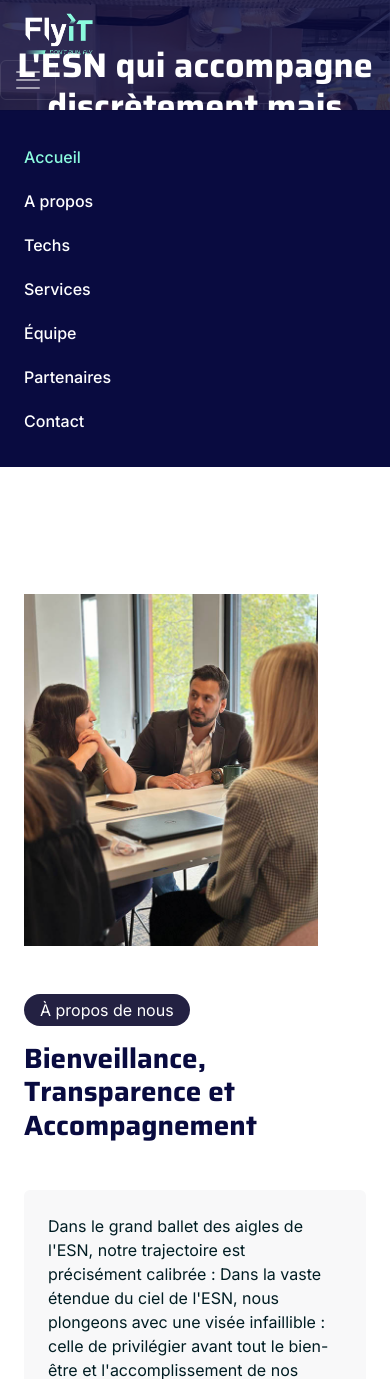
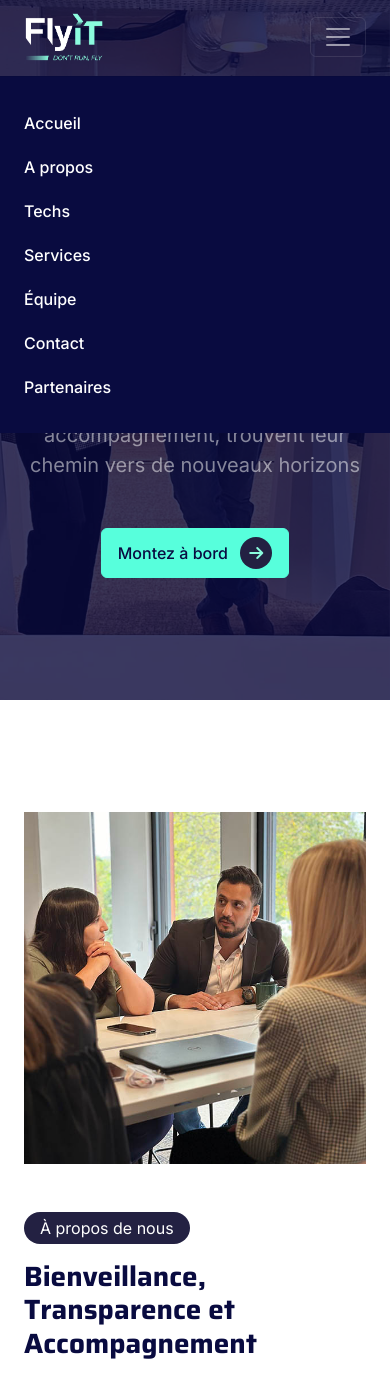
Before and after one commit to alexbalak21/fly-it_site, a PHP site: page / in a window 390 px wide, after a click that opens the changed part; the page is wider, and only the part inside the window is pictured. Shown: the top 1379 px of that part. Run offline with PHP 8.4, Linux system fonts and the light colour scheme; some libraries are stand-ins or nearby versions.

Commit message:
Fixed banner. About : Centerd conact button on mobile

```diff
--- a/components/carousel.php
+++ b/components/carousel.php
@@ -1,24 +1,24 @@
-  <!------------------------------------------------------------ CAROUSEL START------------------------------------------------------------>
-  <div class="container-fluid p-0 mb-5">
+        <!------------------------------------------------------------ Carousel Start------------------------------------------------------------>
+        <div class="container-fluid p-0 mb-5">
             <section
                 id="header-carousel"
                 class="carousel slide"
                 data-bs-ride="carousel"
             >
-                <div class="carousel-inner">
+                <div class="carousel-inner" >
                     <div class="carousel-item active">
                         <img class="w-100" src="img/banner-1.jpg" alt="Image" />
                         <div class="carousel-caption">
                             <div class="container">
                                 <div class="row justify-content-center">
                                     <div class="col-lg-7 pt-5">
-                                        <h1
+                                        <h2
                                             class="display-4 text-white mb-3 animated slideInDown"
                                         >
                                             L'ESN qui accompagne discrètement
                                             mais sûrement vos projets vers leurs
                                             horizons les plus prometteurs
-                                        </h1>
+                                        </h2>
                                         <p
                                             class="fs-5 text-white-50 mb-5 animated slideInDown"
                                         >
@@ -28,7 +28,7 @@
                                         </p>
                                         <a
                                             class="btn btn-primary py-2 px-3 animated slideInDown text-secondary"
-                                            href="contact.php"
+                                            href="contact.html"
                                         >
                                             Montez à bord
                                             <div
@@ -54,14 +54,14 @@
                             <div class="container">
                                 <div class="row justify-content-center">
                                     <div class="col-lg-7 pt-5">
-                                        <h1
+                                        <h2
                                             class="display-4 text-white mb-3 animated slideInDown"
                                         >
                                             Ensemble, transformons chaque ligne
                                             de code en une symphonie numérique,
                                             tout en façonnant l'avenir de la
                                             technologie
-                                        </h1>
+                                        </h2>
                                         <p
                                             class="fs-5 text-white-50 mb-5 animated slideInDown"
                                         >
@@ -72,7 +72,7 @@
                                         </p>
                                         <a
                                             class="btn btn-primary py-2 px-3 animated slideInDown text-secondary"
-                                            href="contact.php"
+                                            href="contact.html"
                                         >
                                             Montez à Bord
                                             <div
@@ -99,7 +99,7 @@
                         class="carousel-control-prev-icon"
                         aria-hidden="true"
                     ></span>
-                    <span class="visually-hidden">Précédent</span>
+                    <span class="visually-hidden">Previous</span>
                 </button>
                 <button
                     class="carousel-control-next"
@@ -111,7 +111,7 @@
                         class="carousel-control-next-icon"
                         aria-hidden="true"
                     ></span>
-                    <span class="visually-hidden">Suivant</span>
+                    <span class="visually-hidden">Next</span>
                 </button>
             </section>
         </div>
--- a/components/navigation.php
+++ b/components/navigation.php
@@ -1,4 +1,4 @@
-            <!------------------------------------------------------------ NAVIGATION ------------------------------------------------------------>
+            <!------------------------------------------------------------ NAVIGATION START------------------------------------------------------------>
             <nav
                 id="top"
                 class="navbar navbar-expand-lg navbar-dark py-lg-0 px-lg-5 wow fadeIn"
@@ -9,10 +9,8 @@
                         class="brand-logo"
                         src="img/logo.png"
                         alt="Fly It Logo"
-                        style="width: 20%; height: 1%"
                     />
                 </a>
-
                 <button
                     type="button"
                     class="navbar-toggler me-4"
@@ -23,28 +21,53 @@
                 </button>
                 <div class="collapse navbar-collapse" id="navbarCollapse">
                     <div class="navbar-nav ms-auto p-4 p-lg-0">
-                        <a href="/#header-carousel" class="nav-item nav-link active"
+                        <a href="index.html" class="nav-item nav-link active"
                             >Accueil</a
                         >
+                        <a href="/#about" class="nav-item nav-link">A propos</a>
 
-                        <a href="/#about" class="nav-item nav-link">A propos</a>
                         <a href="/#tech" class="nav-item nav-link">Techs</a>
-                        <a href="#services" class="nav-item nav-link"
+
+                        <a href="/#services" class="nav-item nav-link"
                             >Services</a
                         >
+
                         <a href="/#team" class="nav-item nav-link">Équipe</a>
-                        <a href="/#partners" class="nav-item nav-link"
-                            >Partenaires</a
-                        >
-                        <a href="contact.php/#contact" class="nav-item nav-link"
+
+                        <a href="contact.html" class="nav-item nav-link"
                             >Contact</a
                         >
+                        <a href="#partners" class="nav-item nav-link"
+                            >Partenaires
+                        </a>
 
+                        <!-- <div class="nav-item dropdown">
+                            <a
+                                href="#"
+                                class="nav-link dropdown-toggle"
+                                data-bs-toggle="dropdown"
+                                >Pages</a
+                            >
+                            <div class="dropdown-menu m-0">
+                                <a href="service.html" class="dropdown-item"
+                                    >Service</a
+                                >
+                                <a href="team.html" class="dropdown-item"
+                                    >Notre équipe</a
+                                >
+                                <a href="testimonial.html" class="dropdown-item"
+                                    >Testimonial</a
+                                >
+                                <a href="colors.html" class="dropdown-item"
+                                    >Colors</a
+                                >
+                            </div>
+                        </div> -->
                     </div>
                     <div class="d-none d-lg-flex ms-2">
                         <a
                             class="btn btn-outline-primary py-2 px-3"
-                            href="contact.php"
+                            href="contact.html"
                         >
                             Montez à bord
                             <div
@@ -56,4 +79,4 @@
                     </div>
                 </div>
             </nav>
-            <!------------------------------------------------------------ NAVIGATION ------------------------------------------------------------>
+            <!------------------------------------------------------------ NAVIGATION END------------------------------------------------------------>
--- a/components/topbar.php
+++ b/components/topbar.php
@@ -1,21 +1,20 @@
-           <!------------------------------------------------------------ TOPBAR------------------------------------------------------------>
+<!------------------------------------------------------------ TOPBAR START------------------------------------------------------------>
 <div
-            class="container-fluid fixed-top px-0 custom-nav wow fadeIn"
+    class="container-fluid fixed-top px-0 wow fadeIn custom-nav"
     data-wow-delay="0.1s"
 >
-
     <div
         class="top-bar text-white-50 row gx-0 align-items-center d-none d-lg-flex"
     >
         <div class="col-lg-6 px-5 text-start">
             <a
-                        href="https://www.google.com/maps/place/55+Av.+Ren%C3%A9+Cassin,+69009+Lyon/data=!4m2!3m1!1s0x47f4eb7496a55165:0x14ce65420b6f18e1?sa=X&ved=2ahUKEwj_k9_axvqBAxWYVqQEHRVRDOcQ8gF6BAgPEAA"
+                href="https://www.google.com/maps/place/55+Av.+Ren%C3%A9+Cassin,+69009+Lyon/data=!4m2!3m1!1s0x47f4eb7496a55165:0x14ce65420b6f18e1?sa=X&ved=2ahUKEwj_k9_axvqBAxWYVqQEHRVRDOcQ8gF6BAgPEAA&ved=2ahUKEwj_k9_axvqBAxWYVqQEHRVRDOcQ8gF6BAgVEAI"
             >
                 <small
-                            ><i class="fa fa-map-marker-alt me-2"></i>55 ter Av.
-                            René Cassin, 69009 Lyon</small
+                    ><i class="fa fa-map-marker-alt me-2"></i>55 ter Av. René
+                    Cassin, 69009 Lyon</small
+                ></a
             >
-                    </a>
             <a href="mailto:recrutement@fly-it.tech">
                 <small class="ms-4"
                     ><i class="fa fa-envelope me-2"></i
@@ -28,18 +27,15 @@
             <a
                 class="text-white-50 ms-3"
                 href="https://www.linkedin.com/company/fly-it-tech/"
-                    >
-                        <i class="fab fa-linkedin-in"></i>
-                    </a>
+                ><i class="fab fa-linkedin-in"></i
+            ></a>
             <a
                 class="text-white-50 ms-3"
                 href="https://www.instagram.com/flyittech/"
-                    >
-                        <i class="fab fa-instagram"></i>
-                    </a>
+                ><i class="fab fa-instagram"></i
+            ></a>
         </div>
     </div>
-
     <!------------------------------------------------------------ NAVIGATION ------------------------------------------------------------>
     <?php
            require("navigation.php")
--- a/css/style.css
+++ b/css/style.css
@@ -167,6 +167,10 @@
     .navbar .navbar-nav .nav-link {
         padding: 10px 0;
     }
+
+    #about .btn-container {
+        text-align: center;
+    }
 }
 
 @media (min-width: 992px) {
@@ -185,6 +189,9 @@
         visibility: visible;
         transition: 0.5s;
         opacity: 1;
+    }
+    #about img {
+        width: 100% !important;
     }
 }
 
@@ -227,6 +234,10 @@
             display: block;
             margin-top: 20px !important;
         }
+    }
+
+    .carousel-item {
+        height: 700px !important;
     }
 
     #header-carousel .carousel-item img {
--- a/index.php
+++ b/index.php
@@ -27,7 +27,7 @@
 
 
         <!------------------------------------------------------------ ABOUT START------------------------------------------------------------>
-        <section class="container-xxl py-5 about"  id="about">
+        <section class="container-xxl py-3 about"  id="about">
             <div class="container">
                 <div class="row g-5">
                     <div class="col-lg-6 wow fadeInUp" data-wow-delay="0.1s">
@@ -36,7 +36,7 @@
                             style="min-height: 400px"
                         >
                             <img
-                                class="position-absolute w-100 h-100 pt-5 pe-5"
+                                class="position-absolute w-100 h-100 pt-5"
                                 src="img/values.jpeg"
                                 alt=""
                                 style="object-fit: cover"
```
Lines whose indentation alone changed are shown as unchanged.
